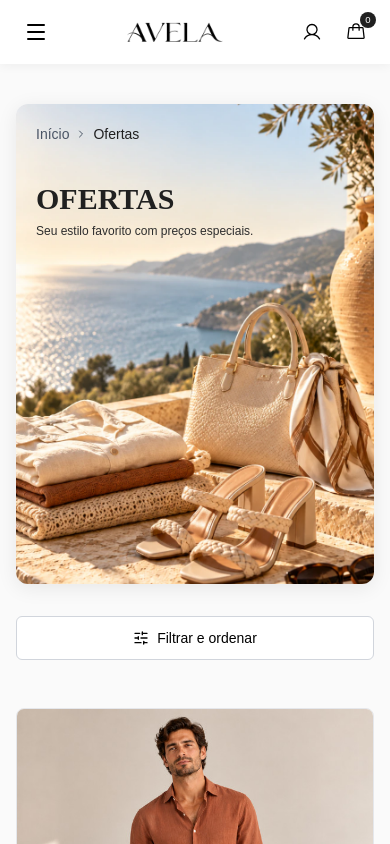
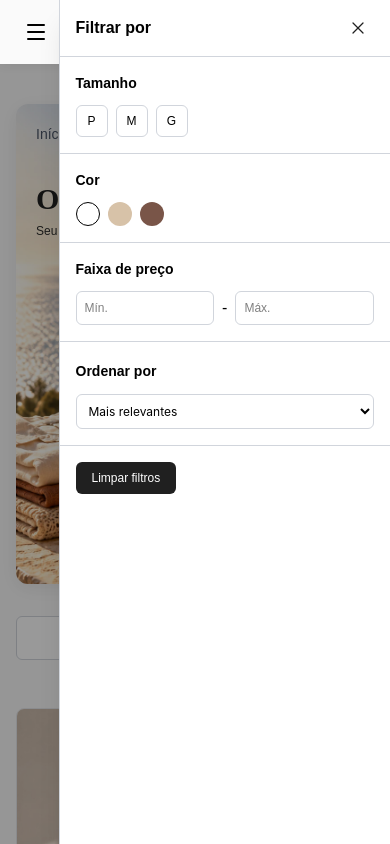
Before and after one commit to raaycunha/loja-e-commerce, a React (Vite) app: page /ofertas in a window 390 px wide. Both pictures are taken after a click on the button "Filtrar e ordenar". Shown: the top 844 px of the page. Built offline with nearby package versions, Linux system fonts and the light colour scheme.

Commit message:
feat: adiciona menu de filtro mobile

```diff
--- a/src/components/CategoryLayout.tsx
+++ b/src/components/CategoryLayout.tsx
@@ -1,4 +1,5 @@
-import { ChevronRight, SlidersHorizontal } from "lucide-react";
+import { ChevronRight, SlidersHorizontal, X } from "lucide-react";
+import { useEffect, useState } from "react";
 import { Link, useLocation } from "react-router-dom";
 import useFilter, {
   type OrderType,
@@ -47,6 +48,27 @@ const CategoryLayout = ({
 
   const classColors =
     "h-6 w-6 rounded-full cursor-pointer transition-all duration-400 hover:scale-[1.05] hover:opacity-75";
+  const [mobileFilterOpen, setMobileFilterOpen] = useState(false);
+
+  useEffect(() => {
+    if (!mobileFilterOpen) return;
+
+    const previousOverflow = document.body.style.overflow;
+    document.body.style.overflow = "hidden";
+
+    const handleEscape = (event: KeyboardEvent) => {
+      if (event.key === "Escape") {
+        setMobileFilterOpen(false);
+      }
+    };
+
+    window.addEventListener("keydown", handleEscape);
+
+    return () => {
+      document.body.style.overflow = previousOverflow;
+      window.removeEventListener("keydown", handleEscape);
+    };
+  }, [mobileFilterOpen]);
   return (
     <div className="flex flex-col gap-8">
       <Container>
@@ -173,6 +195,10 @@ const CategoryLayout = ({
 
         {/* MOBILE - Botão filtro */}
         <button
+          onClick={() => setMobileFilterOpen(true)}
+          aria-expanded={mobileFilterOpen}
+          aria-controls="mobile-filter-panel"
+          aria-haspopup="dialog"
           type="button"
           className="
           flex
@@ -197,6 +223,22 @@ const CategoryLayout = ({
           Filtrar e ordenar
         </button>
 
+        {/* OVERLAY MOBILE */}
+        <div
+          className={`
+            fixed inset-0 z-40 bg-black/40
+            transition-opacity duration-300
+            md:hidden
+            ${
+              mobileFilterOpen
+                ? "visible opacity-100"
+                : "invisible pointer-events-none opacity-0"
+            }
+          `}
+          onClick={() => setMobileFilterOpen(false)}
+          aria-hidden="true"
+        />
+
         {/* FILTROS + PRODUTOS */}
         <section
           className="
@@ -212,23 +254,48 @@ const CategoryLayout = ({
         >
           {/* SIDEBAR FILTROS */}
           <aside
-            className="
-            hidden
-            h-max
-            overflow-hidden
-            rounded-lg
-            border
-            border-gray-300
-            bg-white
+            id="mobile-filter-panel"
+            role={mobileFilterOpen ? "dialog" : undefined}
+            aria-modal={mobileFilterOpen ? true : undefined}
+            aria-label={
+              mobileFilterOpen ? "Filtrar e ordenar produtos" : undefined
+            }
+            inert={!mobileFilterOpen && undefined}
+            className={`
+              fixed inset-y-0 right-0 z-50
+              flex w-[85%] max-w-85
+              flex-col overflow-hidden
+              border-l border-gray-300
+              bg-white shadow-xl
+              transition-transform duration-300 ease-in-out
 
-            md:block
-          "
+              md:static md:z-auto md:block
+              md:h-max md:w-auto md:max-w-none
+              md:rounded-lg md:border
+              md:shadow-none md:transition-none
+
+              ${mobileFilterOpen ? "translate-x-0" : "translate-x-full md:translate-x-0"}
+            `}
           >
             {/* Título */}
-            <div className="border-b border-gray-300 px-4 py-3">
+            <div className="flex items-center justify-between border-b border-gray-300 px-4 py-3">
               <h2 className="font-poppins! text-base font-semibold">
                 Filtrar por
               </h2>
+
+              <button
+                type="button"
+                onClick={() => setMobileFilterOpen(false)}
+                aria-label="Fechar filtros"
+                className="
+                  flex h-8 w-8 items-center justify-center
+                  rounded-full text-[#202020]
+                  transition-colors hover:bg-gray-100
+                  md:hidden
+                "
+              >
+                <X size={20} strokeWidth={1.5} />
+              </button>
             </div>
 
             {/* Tamanho */}
```
